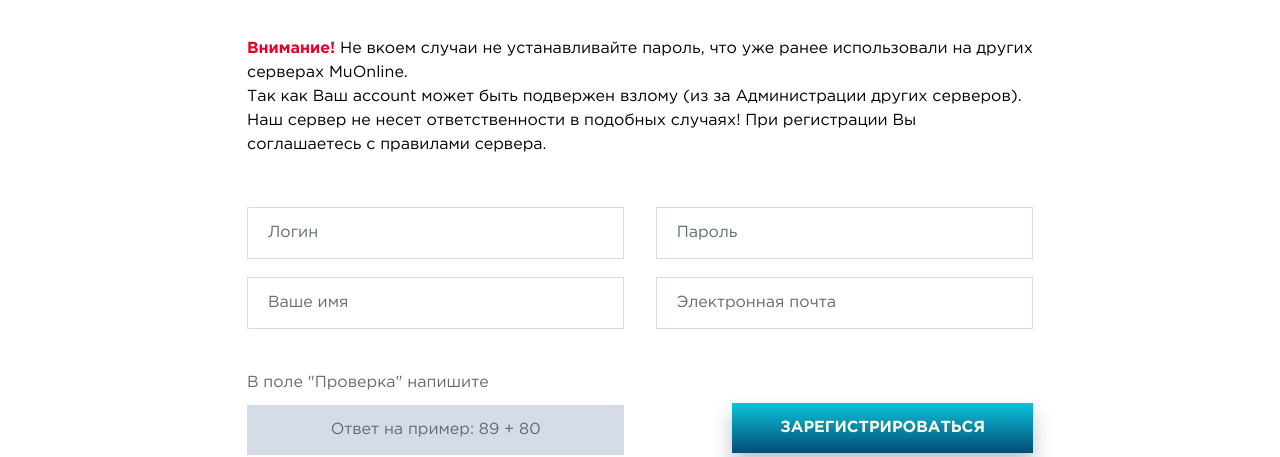
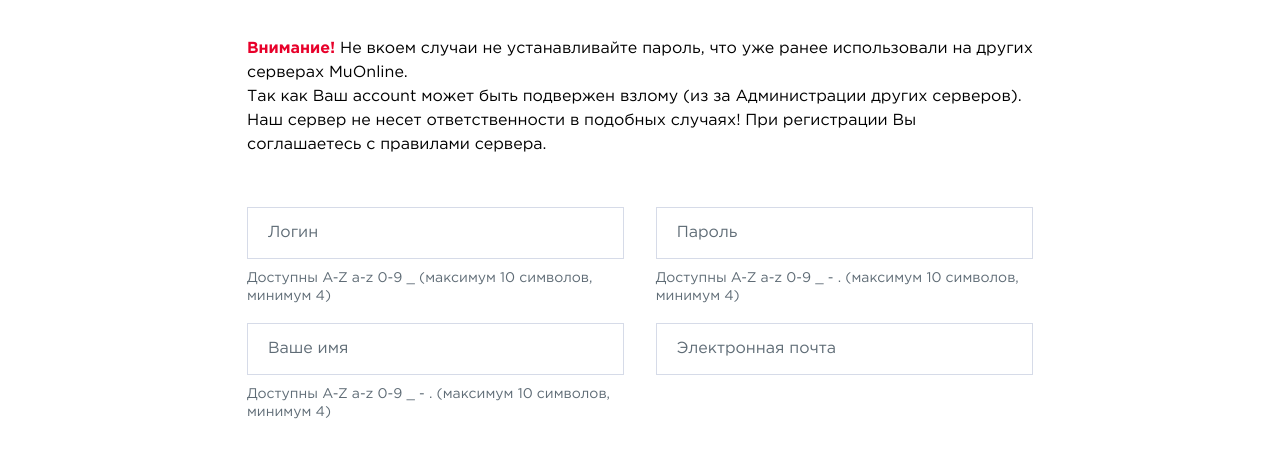
Before and after one commit to islamxm/mukeeper, a website: page #src/reg-page.html in a window 1280 px wide. Shown: the part 351-808 px from the top of the page. Drawn offline with nearby package versions, Linux system fonts and the light colour scheme; files that its build step writes are made by us from their sources.

Commit message:
start ie12

```diff
--- a/#src/reg-page.html
+++ b/#src/reg-page.html
@@ -63,15 +63,27 @@
                             <div class="reg__form_main">
                                 <div class="reg__form_main_item">
                                     <input class="input" type="text" placeholder="Логин" name="login">
+                                    <div class="reg__form_main_item_ex">
+                                        Доступны A-Z a-z 0-9 _ (максимум 10 символов, минимум 4)
+                                    </div>
                                 </div>
                                 <div class="reg__form_main_item">
                                     <input class="input" type="text" placeholder="Пароль" name="password">
+                                    <div class="reg__form_main_item_ex">
+                                        Доступны A-Z a-z 0-9 _ - . (максимум 10 символов, минимум 4)
+                                    </div>
                                 </div>
                                 <div class="reg__form_main_item">
                                     <input class="input" type="text" placeholder="Ваше имя" name="name">
+                                    <div class="reg__form_main_item_ex">
+                                        Доступны A-Z a-z 0-9 _ - . (максимум 10 символов, минимум 4)
+                                    </div>
                                 </div>
                                 <div class="reg__form_main_item">
                                     <input class="input" type="text" placeholder="Электронная почта" name="mail">
+                                    <div class="reg__form_main_item_ex">
+
+                                    </div>
                                 </div>
                             </div>
                             <div class="reg__form_action">
--- a/#src/scss/pages/online-page.scss
+++ b/#src/scss/pages/online-page.scss
@@ -48,6 +48,7 @@
         &:after {
             position: absolute;
             content: '';
+
         }
 
 
--- a/#src/scss/pages/reg-page.scss
+++ b/#src/scss/pages/reg-page.scss
@@ -28,6 +28,16 @@
             &_item {
                 width: 48%;
                 margin-bottom: 18px;
+
+                input {
+                    margin-bottom: 10px;
+                }
+
+                &_ex {
+                    font-size: 14px;
+                    line-height: 18px;
+                    color: #5F6C76;
+                }
 
             }
         }
```
Also changed, not shown: mukeeper/reg-page.html (+12 -0 lines), mukeeper/css/style.css, mukeeper/css/style.min.css.
